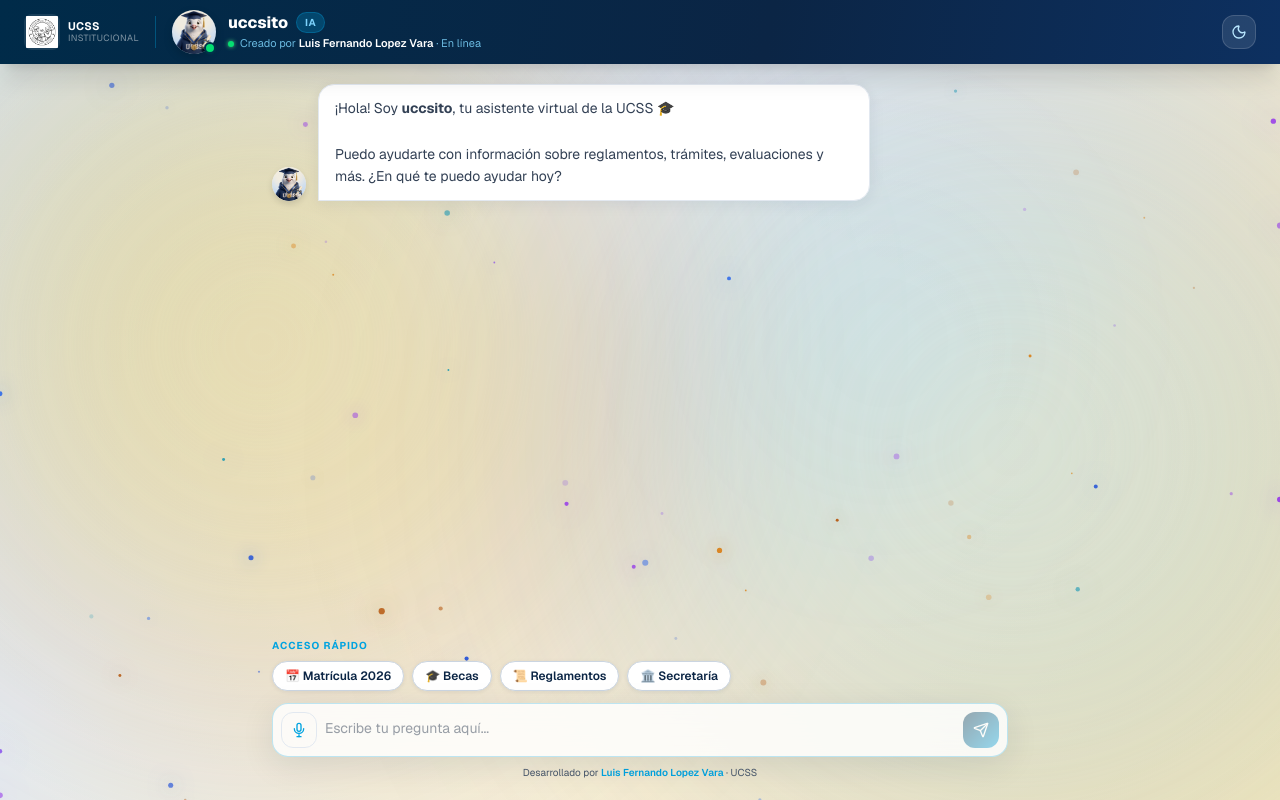
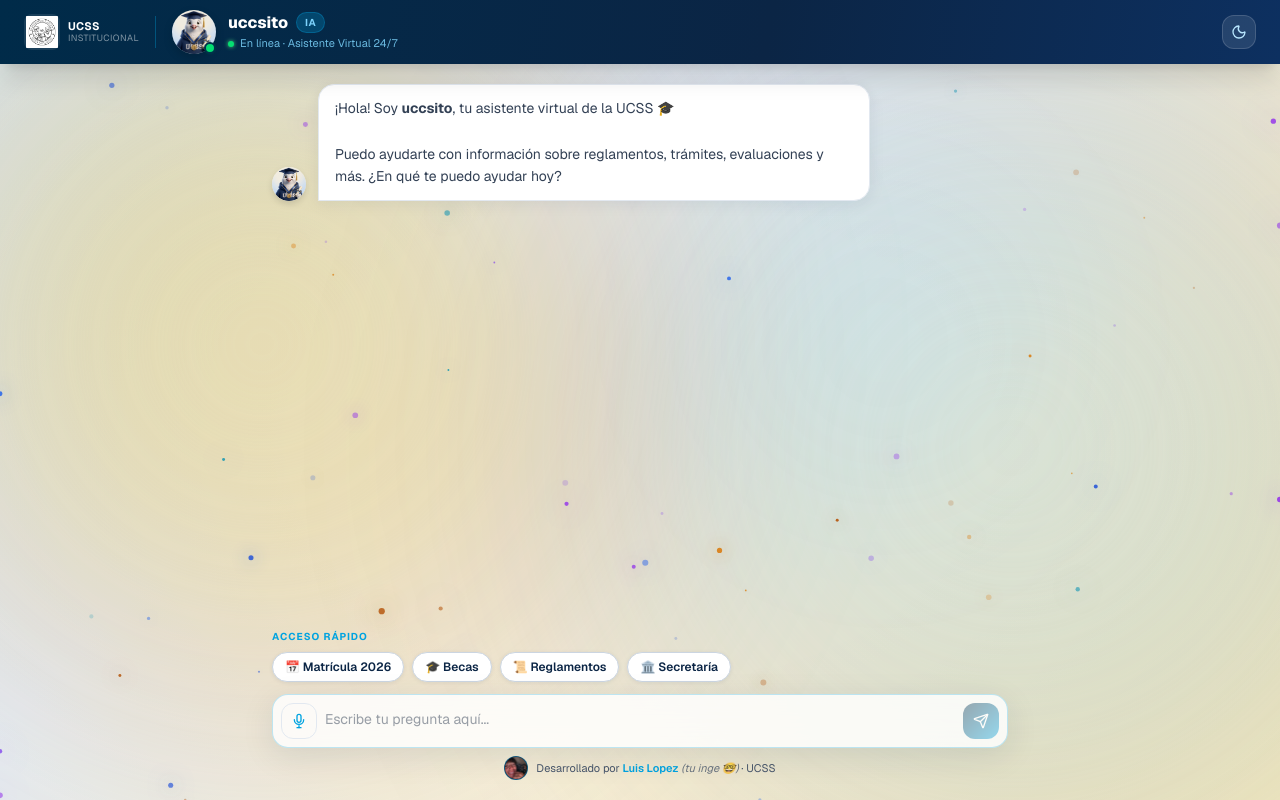
Before and after one commit to Lopezete2026100363/uccsito, a Next.js app: page /chat in a window 1280 px wide. Built offline with nearby package versions, Linux system fonts and the light colour scheme.

Commit message:
Corregida la doble extensión de la imagen del meme

```diff
--- a/app/(student)/chat/page.tsx
+++ b/app/(student)/chat/page.tsx
@@ -496,9 +496,7 @@
             </div>
             <div className="flex items-center gap-1.5 mt-0.5">
               <span className="w-1.5 h-1.5 rounded-full bg-green-400 shrink-0" style={{ boxShadow: '0 0 4px #4ade80' }}/>
-              <p className="text-[11px] truncate" style={{ color: 'rgba(125,211,252,.85)' }}>
-  Creado por <span className="font-semibold text-white">Luis Fernando Lopez Vara</span> · En línea
-</p>
+              <p className="text-[11px] truncate" style={{ color: 'rgba(125,211,252,.85)' }}>En línea · Asistente Virtual 24/7</p>
             </div>
           </div>
         </div>
@@ -618,9 +616,15 @@
             <Send className="w-4 h-4" />
           </button>
         </div>
-        <p className="text-center text-[10px] mt-2" style={{ color: dark ? '#94a3b8' : '#475569' }}>
-  Desarrollado por <span className="font-semibold" style={{ color: '#00A3E0' }}>Luis Fernando Lopez Vara</span> · UCSS
-</p>
+        <div className="flex items-center justify-center gap-2 mt-2 text-[11px]" style={{ color: dark ? '#94a3b8' : '#475569' }}>
+          <div className="w-6 h-6 rounded-full overflow-hidden border border-[#00A3E0]/40 shrink-0 bg-slate-800">
+            {/* eslint-disable-next-line @next/next/no-img-element */}
+            <img src="/meme.jpg" alt="Meme Inge" className="w-full h-full object-cover" />
+          </div>
+          <span>
+            Desarrollado por <span className="font-semibold" style={{ color: '#00A3E0' }}>Luis Lopez</span> <span className="italic opacity-80">(tu inge 🤓)</span> · UCSS
+          </span>
+        </div>
       </div>
     </div>
   );
```
Also changed, not shown: public/meme.jpg (added).
